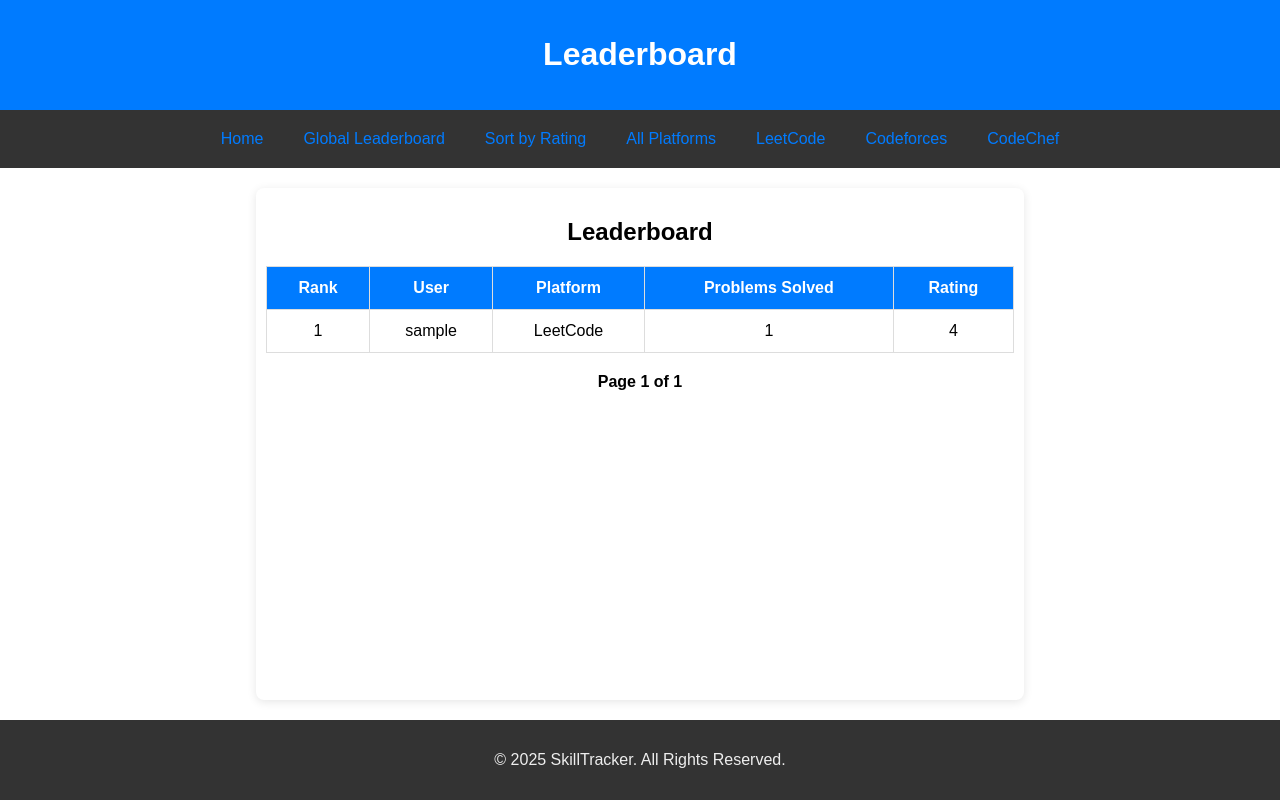
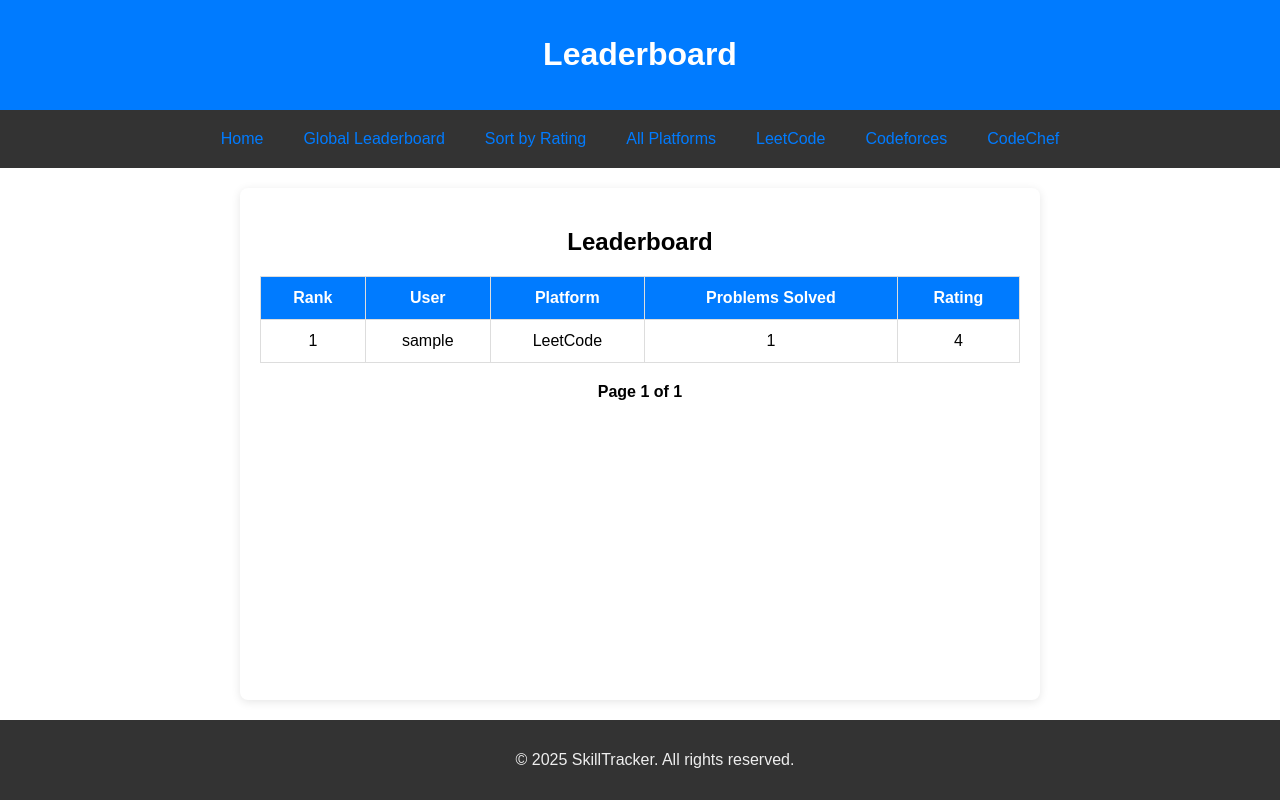
Before and after one commit to karthikeya1104/SkillTracker, a Django app: template templates/leaderboard.html in a window 1280 px wide. Run offline with Django 5.2, Linux system fonts and the light colour scheme; tables that the repository leaves empty hold one stand-in row (values such as "Sample post"); the template is opened without the code that fills it: values that come from a table or form of the project are taken from there, most other values are stand-ins (such as "Sample title", 1, 10 or a date in 2020).

Commit message:
Updated leaderboard styles

```diff
--- a/static/css/leaderboard.css
+++ b/static/css/leaderboard.css
@@ -1,3 +1,4 @@
+/* Ensure the body takes at least the full height of the viewport */
 body {
     font-family: Arial, sans-serif;
     margin: 0;
@@ -10,7 +11,6 @@ body {
 
 /* Header */
 header {
-    min-width: 502px;
     background-color: #007bff;
     color: white;
     padding: 15px;
@@ -82,7 +82,7 @@ nav a:hover {
         display: flex;
         background-color: #007bff;
         color: white;
-        padding: 10px 0px;
+        padding: 10px 15px;
         font-size: 18px;
         border: none;
         cursor: pointer;
@@ -91,6 +91,12 @@ nav a:hover {
         top: 10px;
         z-index: 1000;
         transition: background-color 0.3s ease;
+    }
+
+    /* Ensure sidebar content doesn't push footer off-screen */
+    .container {
+        padding-bottom: 80px; /* Add space for footer on mobile */
+        flex-grow: 1;
     }
 }
 
@@ -108,25 +114,26 @@ nav a:hover {
 
 /* Footer */
 footer {
-    min-width: 500px;
     text-align: center;
     padding: 15px;
     background-color: #333;
     color: #EEE;
     margin-top: auto;
+    width: 100%;
 }
 
-.container{
-    min-width: 500px;
-    max-width: 800px; /* Restrict content width */
+/* Container for content */
+.container {
+    max-width: 800px;
     margin: 20px auto;
-    padding: 10px 10px;
+    padding: 20px;
     background-color: white;
     border-radius: 8px;
     box-shadow: 0 2px 10px rgba(0, 0, 0, 0.1);
     flex: 1;
-    overflow-x: hidden; /* Prevent horizontal scrolling inside the container */
+    overflow-x: auto;
     box-sizing: border-box;
+    width: 95%;
 }
 
 /* Leaderboard Table */
@@ -134,6 +141,7 @@ table {
     width: 100%;
     border-collapse: collapse;
     margin-top: 20px;
+    min-width: 500px;
 }
 
 th, td {
@@ -194,9 +202,15 @@ nav a[style="font-weight: bold;"] {
     color: #333;
     border-left: 5px solid #4caf50;
     transition: all 0.3s ease;
-    }
+}
 
 .highlight-user:hover {
     background-color: #c8e6c9;
     box-shadow: 0 4px 8px rgba(0, 0, 0, 0.1);
 }
+
+/* Make sure no zooming issues */
+html, body {
+    height: 100%;
+    overflow-x: hidden;
+}
--- a/subscriptions/tasks.py
+++ b/subscriptions/tasks.py
@@ -301,7 +301,7 @@ def send_report_email(subscriber):
 
     email_body += f"""
         </ul>
-        <p>Best Regards,<br>Your Subscription Service</p>
+        <p>Best Regards,<br>Skill Tracker</p>
     </body>
     </html>
     """
--- a/templates/leaderboard.html
+++ b/templates/leaderboard.html
@@ -13,13 +13,13 @@
     <h1>Leaderboard</h1>
 </header>
 
+<!-- Menu Button (visible only on mobile) -->
 <button class="menu-btn">☰ Menu</button>
 
+<!-- Sidebar (only shown in mobile view when triggered) -->
 <div class="sidebar">
     <br><br><br>
     <a href="{% url 'home' %}">Home</a>
-
-    <!-- Global Leaderboard -->
     {% if group_filter %}
     <a href="{% url 'leaderboard' %}{% if sort_by %}?sort_by={{ sort_by }}{% endif %}{% if platform_filter %}&platform={{ platform_filter }}{% endif %}"
        {% if group_filter == None %} style="font-weight: bold;" {% endif %}>
@@ -27,14 +27,12 @@
     </a>
     {% endif %}
     {% if subscriber.group and not group_filter %}
-    <!-- My Group Leaderboard -->
     <a href="{% url 'leaderboard' %}?group={{ subscriber.group }}{% if sort_by %}&sort_by={{ sort_by }}{% endif %}{% if platform_filter %}&platform={{ platform_filter }}{% endif %}"
        {% if group_filter == subscriber.group %} style="font-weight: bold;" {% endif %}>
        My Group Leaderboard
     </a>
     {% endif %}
 
-    <!-- Sorting options -->
     {% if sort_by == "rating" %}
     <a href="{% url 'leaderboard' %}?sort_by=problems_solved{% if platform_filter %}&platform={{ platform_filter }}{% endif %}{% if group_filter %}&group={{ group_filter }}{% endif %}"
        {% if sort_by == 'problems_solved' %} style="font-weight: bold;" {% endif %}>
@@ -47,7 +45,6 @@
     </a>
     {% endif %}
 
-    <!-- Platform filter links -->
     <a href="{% url 'leaderboard' %}{% if sort_by %}?sort_by={{ sort_by }}{% endif %}{% if group_filter %}&group={{ group_filter }}{% endif %}"
        {% if platform_filter == None %} style="font-weight: bold;" {% endif %}>
        All Platforms
@@ -64,12 +61,11 @@
        {% if platform_filter == 'CodeChef' %} style="font-weight: bold;" {% endif %}>
        CodeChef
     </a>
+</div>
 
-</div>
+<!-- Main Navigation for larger screens -->
 <nav>
     <a href="{% url 'home' %}">Home</a>
-
-    <!-- Global Leaderboard -->
     {% if group_filter %}
     <a href="{% url 'leaderboard' %}{% if sort_by %}?sort_by={{ sort_by }}{% endif %}{% if platform_filter %}&platform={{ platform_filter }}{% endif %}"
        {% if group_filter == None %} style="font-weight: bold;" {% endif %}>
@@ -77,14 +73,11 @@
     </a>
     {% endif %}
     {% if subscriber.group and not group_filter %}
-    <!-- My Group Leaderboard -->
     <a href="{% url 'leaderboard' %}?group={{ subscriber.group }}{% if sort_by %}&sort_by={{ sort_by }}{% endif %}{% if platform_filter %}&platform={{ platform_filter }}{% endif %}"
        {% if group_filter == subscriber.group %} style="font-weight: bold;" {% endif %}>
        My Group Leaderboard
     </a>
     {% endif %}
-
-    <!-- Sorting options -->
     {% if sort_by == "rating" %}
     <a href="{% url 'leaderboard' %}?sort_by=problems_solved{% if platform_filter %}&platform={{ platform_filter }}{% endif %}{% if group_filter %}&group={{ group_filter }}{% endif %}"
        {% if sort_by == 'problems_solved' %} style="font-weight: bold;" {% endif %}>
@@ -97,7 +90,6 @@
     </a>
     {% endif %}
 
-    <!-- Platform filter links -->
     <a href="{% url 'leaderboard' %}{% if sort_by %}?sort_by={{ sort_by }}{% endif %}{% if group_filter %}&group={{ group_filter }}{% endif %}"
        {% if platform_filter == None %} style="font-weight: bold;" {% endif %}>
        All Platforms
@@ -114,13 +106,14 @@
        {% if platform_filter == 'CodeChef' %} style="font-weight: bold;" {% endif %}>
        CodeChef
     </a>
-
 </nav>
 
+<!-- Content Goes Here -->
 <div class="container">
-    <h2 class="center">Leaderboard</h2>
+    <center><h2>Leaderboard</h2></center>
 
-    <!-- Display filtered and sorted leaderboard data -->
+    <!-- Table Wrapper with horizontal scroll -->
+    <div class="table-wrapper">
         <table>
             <thead>
                 <tr>
@@ -133,7 +126,7 @@
             </thead>
             <tbody>
                 {% for user in leaderboard_data %}
-            <tr {% if user.username in subscriber_platforms %} class="highlight-user" {% endif %}>
+                <tr {% if user.username in subscriber_platforms %} class = "highlight-user" {% endif %}>
                     <td>{{ page_obj.start_index|add:forloop.counter0 }}</td>
                     <td>{{ user.username }}</td>
                     <td>{{ user.platform_name }}</td>
@@ -155,6 +148,7 @@
                 {% endfor %}
             </tbody>
         </table>
+    </div>
 
     <!-- Pagination Controls -->
     <div class="pagination">
@@ -175,8 +169,9 @@
 </div>
 
 <footer>
-    <p>&copy; 2025 SkillTracker. All Rights Reserved.</p>
+    <p>&copy; 2025 SkillTracker. All rights reserved.</p>
 </footer>
+
 <script>
     document.addEventListener("DOMContentLoaded", function() {
         const menuBtn = document.querySelector('.menu-btn');
@@ -184,22 +179,15 @@
 
         menuBtn.addEventListener('click', function() {
             sidebar.classList.toggle('show');
-
-            if (sidebar.classList.contains('show')) {
-                menuBtn.style.backgroundColor = '#333';
-            } else {
-                menuBtn.style.backgroundColor = '#007bff';
-            }
         });
 
         document.addEventListener('click', function(event) {
             if (!sidebar.contains(event.target) && !menuBtn.contains(event.target)) {
                 sidebar.classList.remove('show');
-                menuBtn.style.backgroundColor = '#007bff';
             }
         });
     });
+</script>
 
-</script>
 </body>
 </html>
```
Also changed, not shown: templates/home.html (+0 -7 lines). Lines whose indentation alone changed are shown as unchanged.
